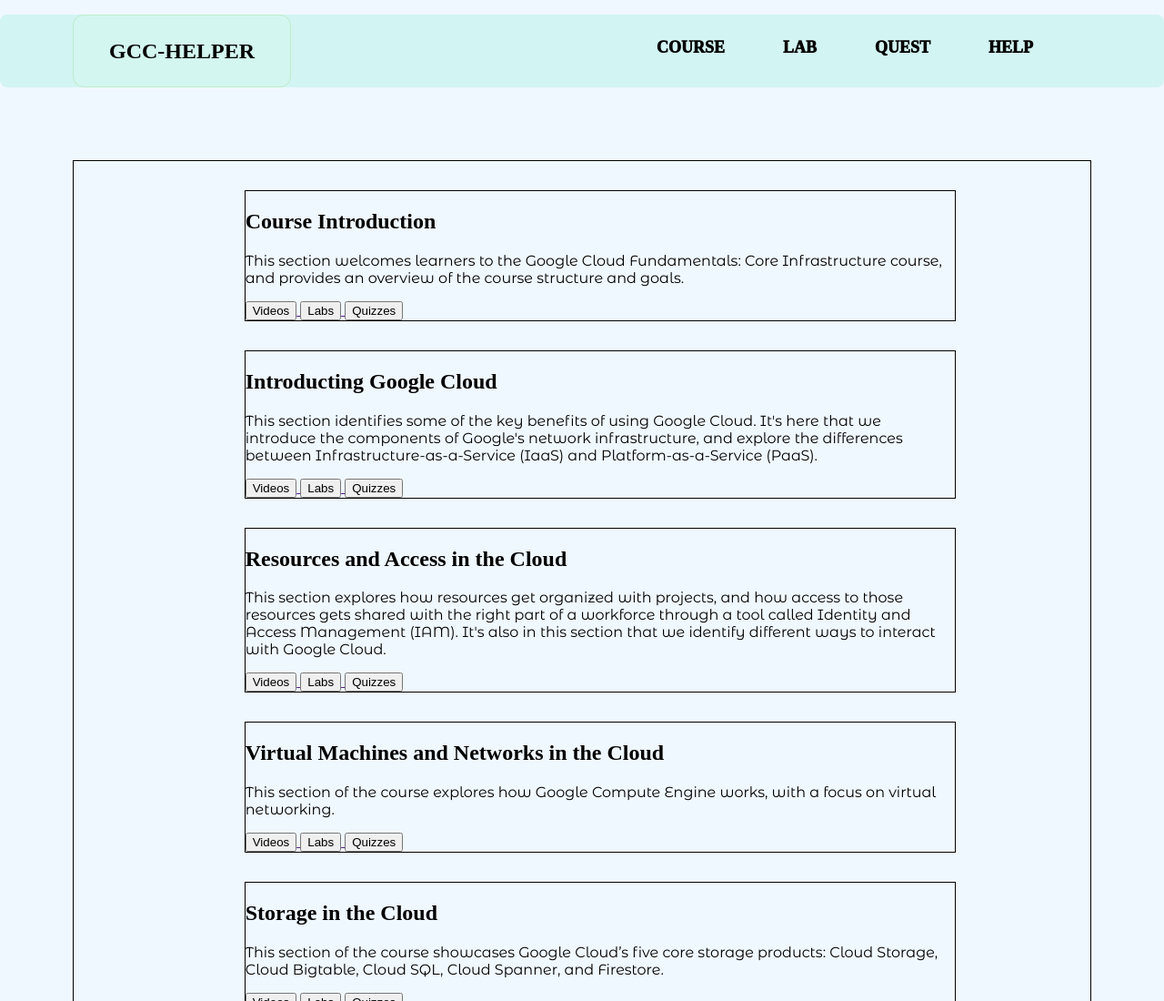
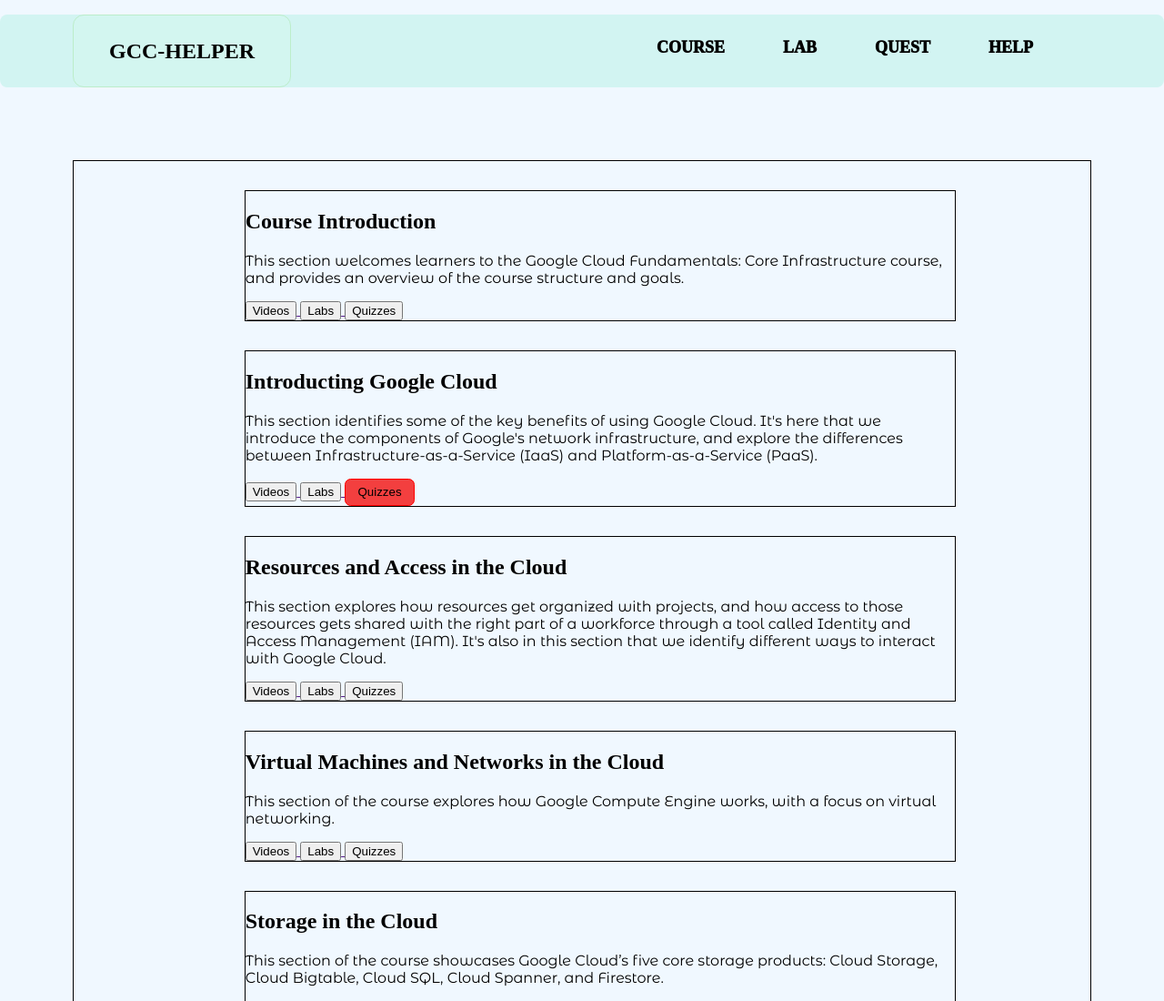
Before and after one commit to gcc-helper/gcc-helper, a plain HTML site: page Google Cloud Fundamentals Core Infrastructure.html in a window 1280 px wide. Shown: the top 1100 px of the page at 91% size. Drawn offline with Linux system fonts and the light colour scheme; a web font is replaced by a local one.

Commit message:
version 1.1 (06-06-2022)

```diff
--- a/css/Google_Cloud_Fundamentals_Core_Infrastructure_style.css
+++ b/css/Google_Cloud_Fundamentals_Core_Infrastructure_style.css
@@ -102,3 +102,21 @@ nav a .btn.btn-Primary:hover, .btn.btn-Primary:focus {
 .main-list-item div p {
     font-family: 'Montserrat Alternates', sans-serif;
 }
+
+a .btn {
+    background-color: hsl(0, 88%, 60%);
+    border: 1px solid hsl(0, 100%, 50%);
+    outline: none;
+    cursor: pointer;
+    padding: .5em 1em;
+    border-radius: .5em;
+}
+
+a .btn:hover {
+    background-color: rgb(20, 160, 220);
+    border-color: rgb(25, 165, 225);
+    color: black;
+    font-family: 'Joan', serif;
+    font-weight: bolder;
+    font-size: x-large;
+}
```
